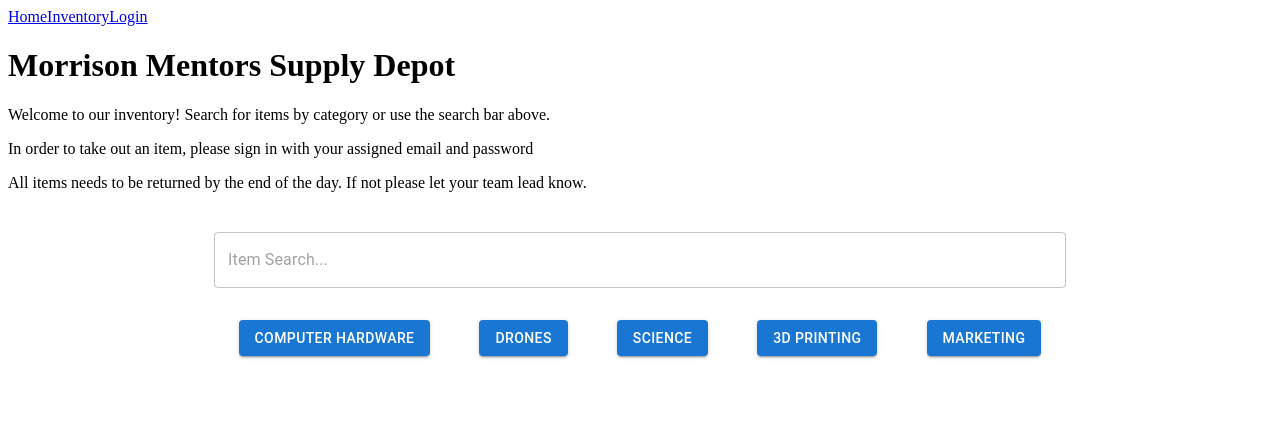
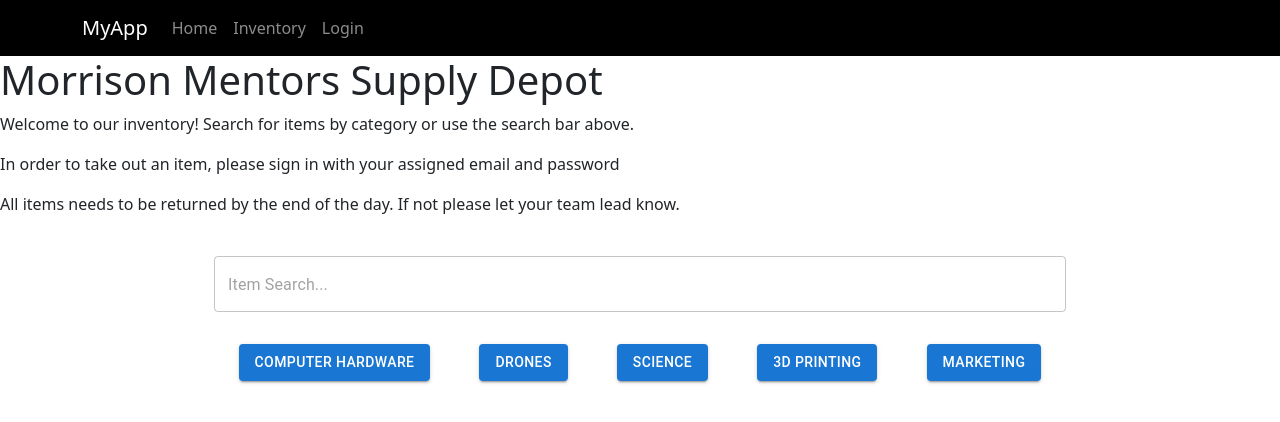
Before and after one commit to brad434/Inventory_App, a React (Vite) app in the folder client/inventory-client/: page / in a window 1280 px wide. Shown: the top 422 px of the page. Built offline with nearby package versions, Linux system fonts and the light colour scheme.

Commit message:
fixed category items

```diff
--- a/client/inventory-client/package.json
+++ b/client/inventory-client/package.json
@@ -15,6 +15,7 @@
     "@mui/icons-material": "^6.0.0",
     "@mui/material": "^6.0.0",
     "axios": "^1.7.4",
+    "bootstrap": "^5.3.3",
     "navigate": "^0.3.6",
     "react": "^18.3.1",
     "react-dom": "^18.3.1",
--- a/client/inventory-client/src/components/CategoryComponent.jsx
+++ b/client/inventory-client/src/components/CategoryComponent.jsx
@@ -1,12 +1,11 @@
 import React, { useState, useEffect } from "react";
 import { useParams } from "react-router-dom";
 import axios from 'axios';
+import 'bootstrap/dist/css/bootstrap.min.css'; // Ensure Bootstrap CSS is imported
 
 const CategoryComponent = () => {
   const { category } = useParams();
   const [products, setProducts] = useState([]);
-
-  console.log(category);
 
   useEffect(() => {
     const fetchData = async () => {
@@ -16,19 +15,29 @@ const CategoryComponent = () => {
       } catch (error) {
         console.error(error);
       }
-    }
+    };
     fetchData();
   }, [category]);
 
   return (
-    <div>
-      <h1>{category} Page</h1>
-      <button onClick={() => window.location.href = '/'}>Back to Home</button>
-      <ul>
+    <div className="container mt-5">
+      <h1 className="text-center mb-4">{category} Items</h1>
+      <div className="text-center mb-4">
+        <button className="btn btn-primary" onClick={() => window.location.href = '/'}>Back to Home</button>
+      </div>
+      <div className="row">
         {products.map(product => (
-          <li key={product._id}>Name: {product.itemName} - Image: <img src={product.image} /> - Available: {product.quantity}</li>
+          <div className="col-md-4 mb-4" key={product._id}>
+            <div className="card h-100">
+              <img src={product.image} className="card-img-top" alt={product.itemName} style={{ objectFit: 'cover', height: '200px' }} />
+              <div className="card-body">
+                <h5 className="card-title">{product.itemName}</h5>
+                <p className="card-text">Available: {product.quantity}</p>
+              </div>
+            </div>
+          </div>
         ))}
-      </ul>
+      </div>
     </div>
   );
 };
--- a/client/inventory-client/src/components/NavBar.jsx
+++ b/client/inventory-client/src/components/NavBar.jsx
@@ -1,35 +1,61 @@
-import React from 'react'
+import React from 'react';
 import { Link, useNavigate } from 'react-router-dom';
-
+import 'bootstrap/dist/css/bootstrap.min.css'; // Ensure Bootstrap CSS is imported
 
 const NavBar = ({ isLoggedIn, isAdmin, handleLogout }) => {
   const navigate = useNavigate();
 
   const handleSignOut = () => {
-    handleLogout(); //coming from the app.jsx file as a prop
+    handleLogout();
     navigate('/');
   }
 
   return (
-    <nav>
-      <Link to="/">Home</Link>
-      <Link to="/inventory">Inventory</Link>
+    <nav className="navbar navbar-expand-lg navbar-dark bg-black">
+      <div className="container">
+        <Link className="navbar-brand" to="/">MyApp</Link>
+        <button className="navbar-toggler" type="button" data-bs-toggle="collapse" data-bs-target="#navbarNav" aria-controls="navbarNav" aria-expanded="false" aria-label="Toggle navigation">
+          <span className="navbar-toggler-icon"></span>
+        </button>
+        <div className="collapse navbar-collapse" id="navbarNav">
+          <ul className="navbar-nav me-auto">
+            <li className="nav-item">
+              <Link className="nav-link" to="/">Home</Link>
+            </li>
+            <li className="nav-item">
+              <Link className="nav-link" to="/inventory">Inventory</Link>
+            </li>
             {isLoggedIn && isAdmin && (
               <>
-          <Link to="/add">Add Item</Link>
-          <Link to="/admin">Admin</Link>
+                <li className="nav-item">
+                  <Link className="nav-link" to="/add">Add Item</Link>
+                </li>
+                <li className="nav-item">
+                  <Link className="nav-link" to="/admin">Admin</Link>
+                </li>
               </>
             )}
-
             {isLoggedIn && (
               <>
-          <Link to='/account'>Account</Link>
-          <Link to="/update/:id">Return</Link>
-          <button onClick={handleSignOut}>Log Out</button>
+                <li className="nav-item">
+                  <Link className="nav-link" to='/account'>Account</Link>
+                </li>
+                <li className="nav-item">
+                  <Link className="nav-link" to="/update/:id">Return</Link>
+                </li>
+                <li className="nav-item">
+                  <button className="btn btn-outline-light ms-2" onClick={handleSignOut}>Log Out</button>
+                </li>
               </>
             )}
-
-      {!isLoggedIn && <Link to="/login">Login</Link>}
+            {!isLoggedIn && (
+              <li className="nav-item">
+                <Link className="nav-link" to="/login">Login</Link>
+              </li>
+            )}
+          </ul>
+        </div>
+      </div>
     </nav>
   );
 };
--- a/client/inventory-client/src/main.jsx
+++ b/client/inventory-client/src/main.jsx
@@ -2,7 +2,7 @@ import { StrictMode } from 'react'
 import { createRoot } from 'react-dom/client'
 import { BrowserRouter as Router } from 'react-router-dom'
 import App from './App.jsx'
-import './index.css'
+import 'bootstrap/dist/css/bootstrap.min.css';
 
 createRoot(document.getElementById('root')).render(
   <StrictMode>
```
Also changed, not shown: 1 other file (tests, documents, lock files or other folders). Lines whose indentation alone changed are shown as unchanged.
